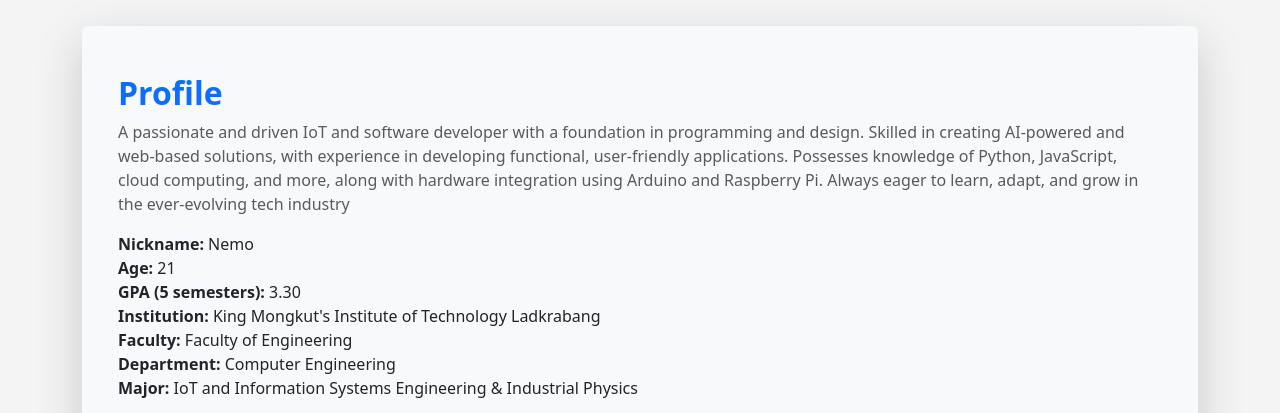
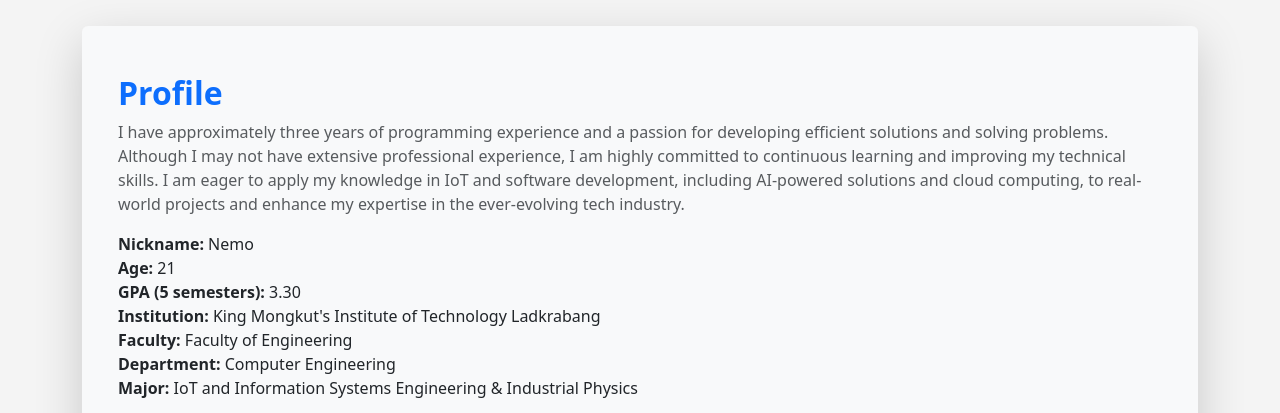
Before and after one commit to lopayahc/resume, a plain HTML site: page index.html in a window 1280 px wide. Shown: the part 778-1191 px from the top of the page. Drawn offline with nearby package versions, Linux system fonts and the light colour scheme.

Commit message:
Update index.html

```diff
--- a/index.html
+++ b/index.html
@@ -70,7 +70,7 @@
                 <div class="flex-grow-1 px-4">
                     <h2 class="fw-bold text-primary">Profile</h2>
                     <p class="text-muted">
-                        A passionate and driven IoT and software developer with a foundation in programming and design. Skilled in creating AI-powered and web-based solutions, with experience in developing functional, user-friendly applications. Possesses knowledge of Python, JavaScript, cloud computing, and more, along with hardware integration using Arduino and Raspberry Pi. Always eager to learn, adapt, and grow in the ever-evolving tech industry
+                        I have approximately three years of programming experience and a passion for developing efficient solutions and solving problems. Although I may not have extensive professional experience, I am highly committed to continuous learning and improving my technical skills. I am eager to apply my knowledge in IoT and software development, including AI-powered solutions and cloud computing, to real-world projects and enhance my expertise in the ever-evolving tech industry.
                     </p>
                     <ul class="list-unstyled mt-3">
                         <li><strong>Nickname:</strong> Nemo</li>
```
